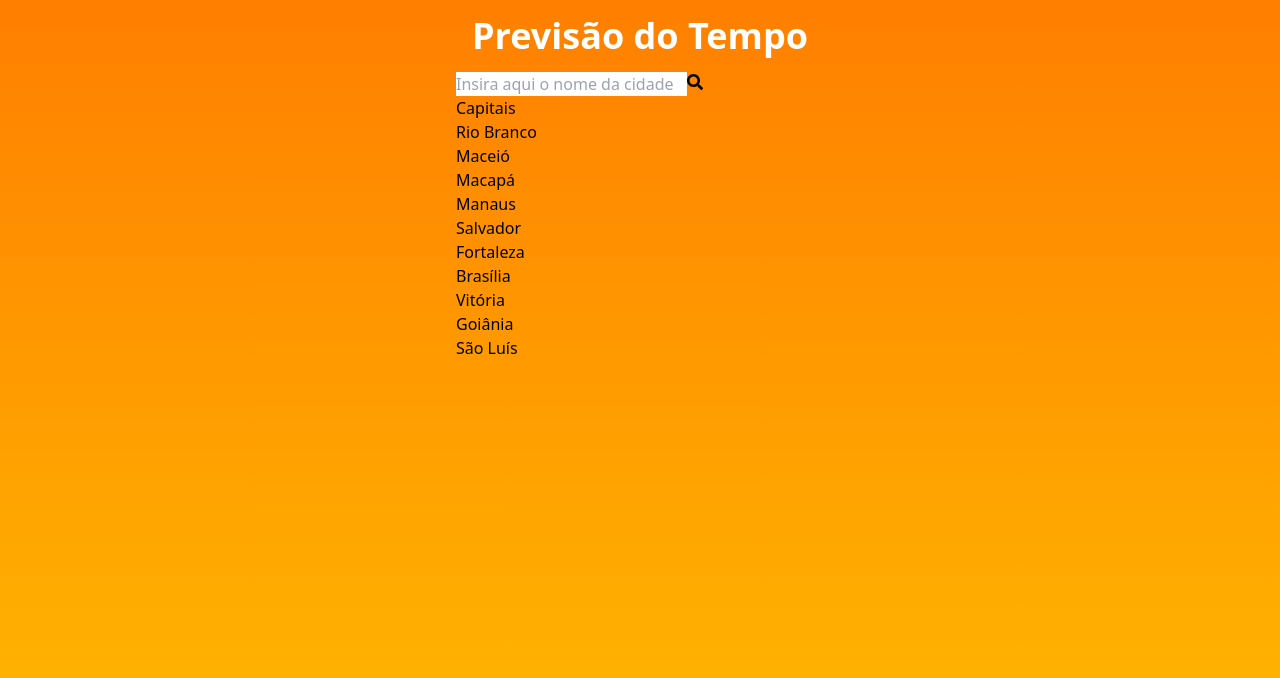
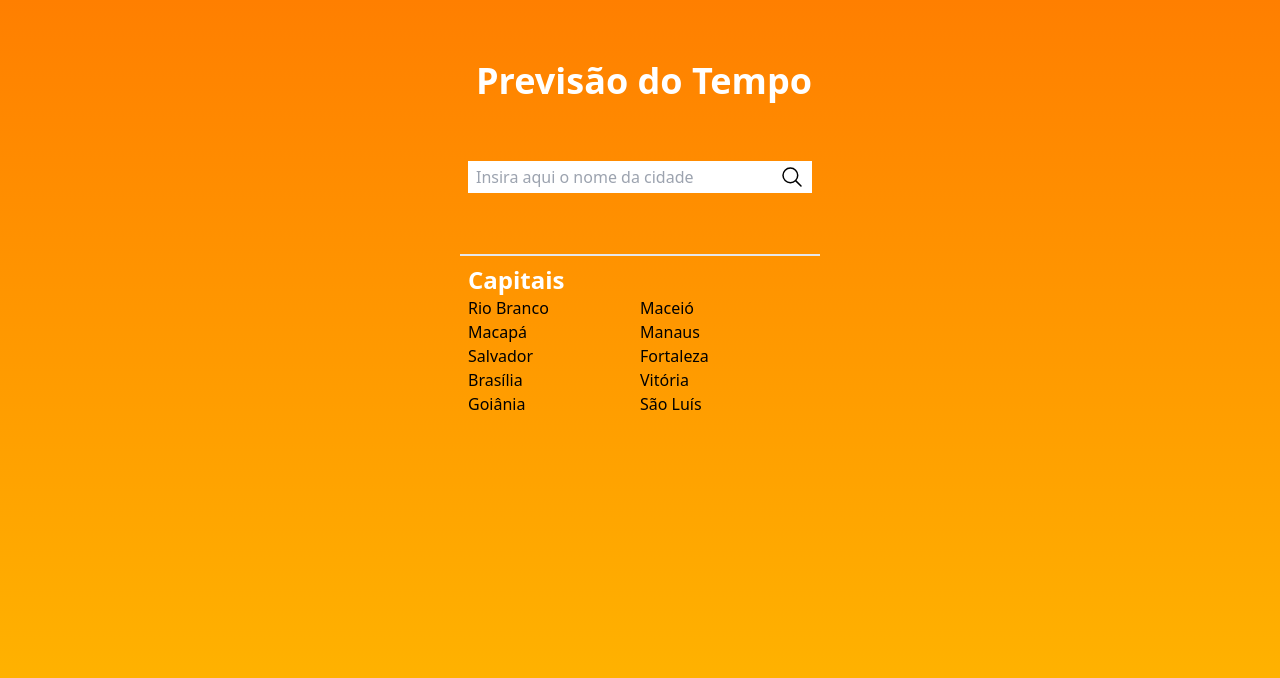
Before and after one commit to enias-oliveira/weather-app, a React (Vite) app: page / in a window 1280 px wide. Shown: the top 678 px of the page. Built offline with nearby package versions, Linux system fonts and the light colour scheme; no server answers.

Commit message:
feat: adds styling for components positions

```diff
--- a/src/App.tsx
+++ b/src/App.tsx
@@ -13,9 +13,10 @@ function App() {
     } = useApp()
 
     return (
-        <div className="h-screen flex justify-center bg-gradient-to-b from-[#FF7F00] to-[#FFBB00]">
+        <div className="h-dvh flex justify-center bg-gradient-to-b from-[#FF7F00] to-[#FFBB00]">
             <div>
-                <h1 className="font-bold text-white text-4xl p-4">
+                <div className="min-h-64 border-b-2 flex flex-col gap-4 justify-evenly items-center px-2 py-4">
+                    <h1 className="font-bold text-white text-4xl pl-2">
                         Previsão do Tempo
                     </h1>
 
@@ -28,6 +29,7 @@ function App() {
                     ) : null}
 
                     <SearchBar onSearch={handleOnSearch} />
+                </div>
 
                 <CapitalsList
                     handleClickOnCapital={handleClickCapitalListItem}
--- a/src/CapitalsList.tsx
+++ b/src/CapitalsList.tsx
@@ -9,9 +9,9 @@ export const CapitalsList: FC<CapitalSelectionsProps> = ({
     handleClickOnCapital,
 }) => {
     return (
-        <div>
-            <h2>Capitais</h2>
-            <ul>
+        <div className="p-2">
+            <h2 className="font-bold text-2xl text-white">Capitais</h2>
+            <ul className="grid grid-cols-2">
                 {capitals.slice(0, 10).map((cpt) => (
                     <li key={cpt} onClick={handleClickOnCapital(cpt)}>
                         {cpt}
--- a/src/SearchBar.tsx
+++ b/src/SearchBar.tsx
@@ -1,7 +1,6 @@
 import React, { FC } from 'react'
-import { useEffect } from 'react'
 import { useState } from 'react'
-import { FaSearch } from 'react-icons/fa'
+import { IoSearchOutline } from 'react-icons/io5'
 
 export const SearchBar: FC<{
     onSearch: (searchValue: string) => void
@@ -14,8 +13,9 @@ export const SearchBar: FC<{
     }
 
     return (
-        <div>
+        <div className="bg-white flex items-center justify-between px-2 py-1 w-full">
             <input
+                className="w-full focus:outline-none"
                 type="text"
                 placeholder="Insira aqui o nome da cidade"
                 value={searchInputText}
@@ -27,7 +27,7 @@ export const SearchBar: FC<{
                 }}
             />
             <button onClick={handleSearch}>
-                <FaSearch />
+                <IoSearchOutline className="text-2xl" />
             </button>
         </div>
     )
```
Lines whose indentation alone changed are shown as unchanged.
